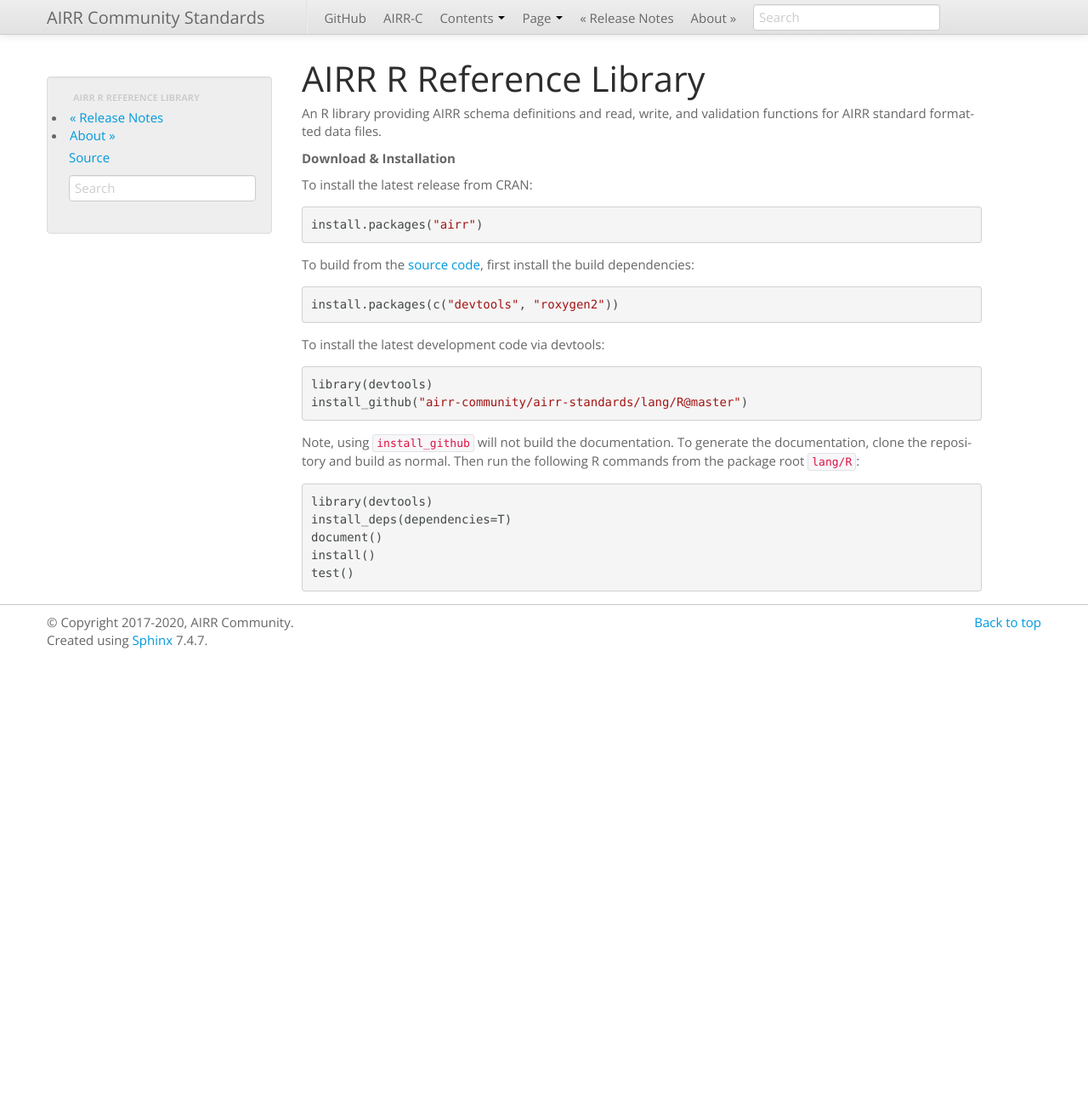
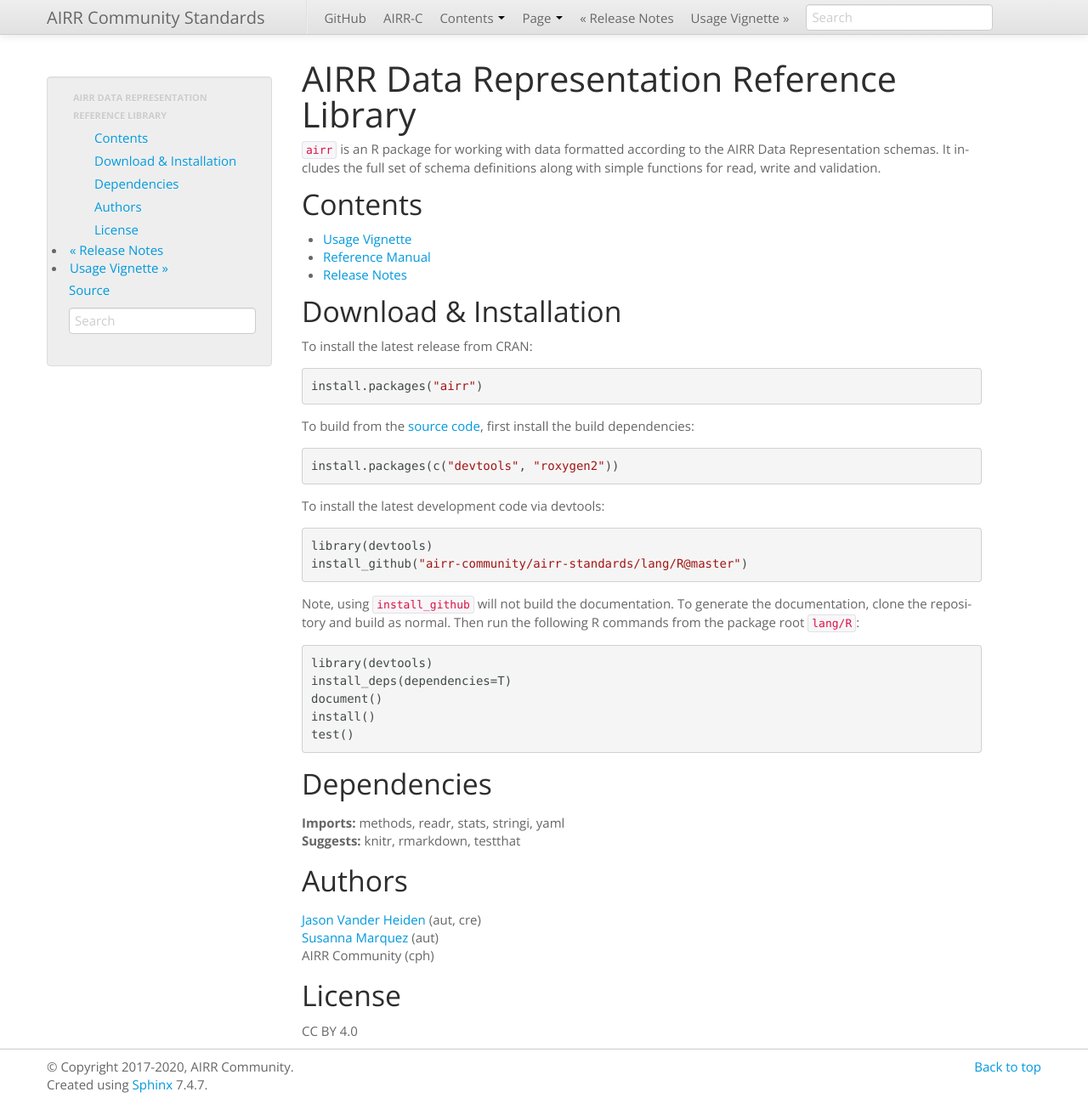
Before and after one commit to airr-community/airr-standards, a Sphinx documentation site: the page built from docs/packages/airr-R/overview.rst, in a window 1280 px wide and 1298 px high. Shown: the whole window at 85% size. Built offline with Sphinx 7.4.7, drawn with Linux system fonts in a browser that asks for light colours; the version number could not be read and is left out.

Commit message:
Reference API doc organization fixes and rebuild of R package docs.

```diff
--- a/docs/packages/airr-R/about.rst
+++ b/docs/packages/airr-R/about.rst
@@ -1,17 +1,6 @@
-About
-=====
-
-AIRR Data Representation Reference Library
-------------------------------------------
-
-``airr`` is an R package for working with data formatted according to
-the AIRR Data Representation schemas. It includes the full set of schema
-definitions along with simple functions for read, write and validation.
-
 Dependencies
 ------------
 
-| **Depends:** FALSE
 | **Imports:** methods, readr, stats, stringi, yaml
 | **Suggests:** knitr, rmarkdown, testthat
 
--- a/docs/packages/airr-R/overview.rst
+++ b/docs/packages/airr-R/overview.rst
@@ -1,12 +1,24 @@
 .. _ROverview:
 
-AIRR R Reference Library
-================================================================================
+AIRR Data Representation Reference Library
+=================================================================================
 
-An R library providing AIRR schema definitions and read, write, and validation
-functions for AIRR standard formatted data files.
+``airr`` is an R package for working with data formatted according to
+the AIRR Data Representation schemas. It includes the full set of schema
+definitions along with simple functions for read, write and validation.
 
-**Download & Installation**
+Contents
+--------------------------------------------------------------------------------
+
+.. toctree::
+    :maxdepth: 1
+
+    Usage Vignette <vignettes/Usage-Vignette>
+    Reference Manual <topics>
+    Release Notes <news>
+
+Download & Installation
+--------------------------------------------------------------------------------
 
 To install the latest release from CRAN::
 
```
Also changed, not shown: other parts of docs/packages/airr-R/overview.rst (+1 -8 lines), docs/packages/airr-R/topics.rst (+6 -10 lines), docs/packages/airr-python/api.rst (+19 -3 lines), docs/packages/airr-python/overview.rst (+12 -4 lines), lang/python/README.rst, 1 other file.
